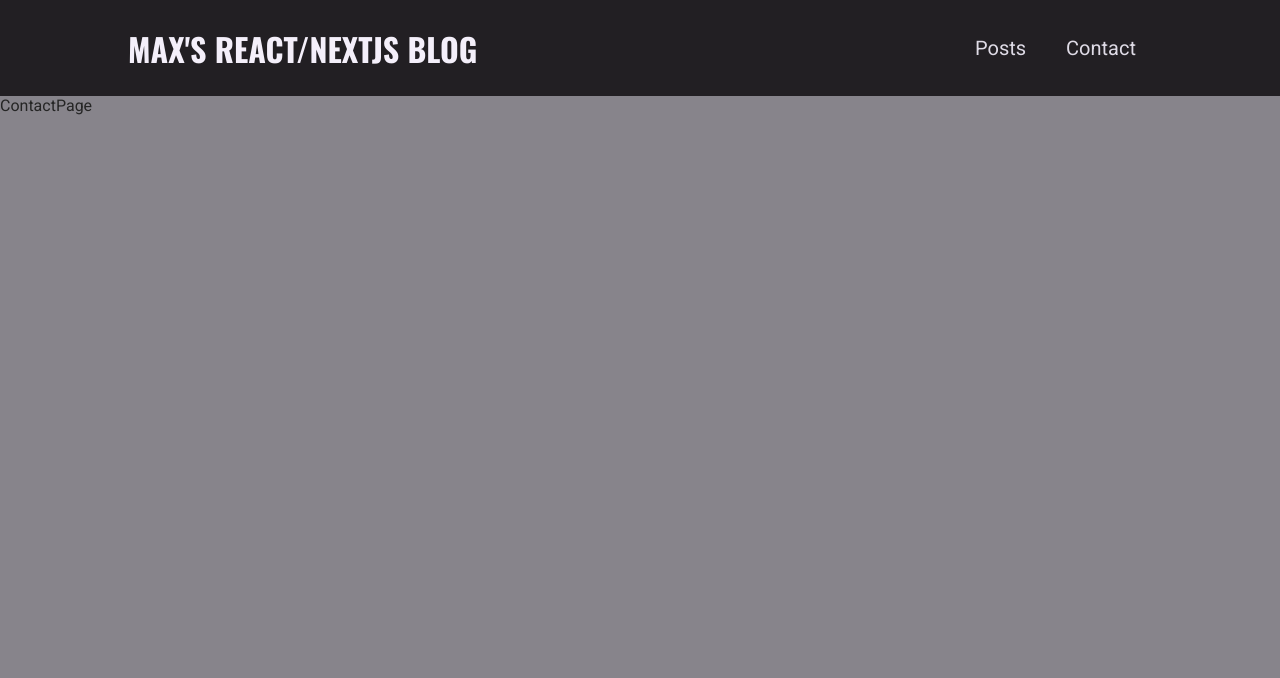
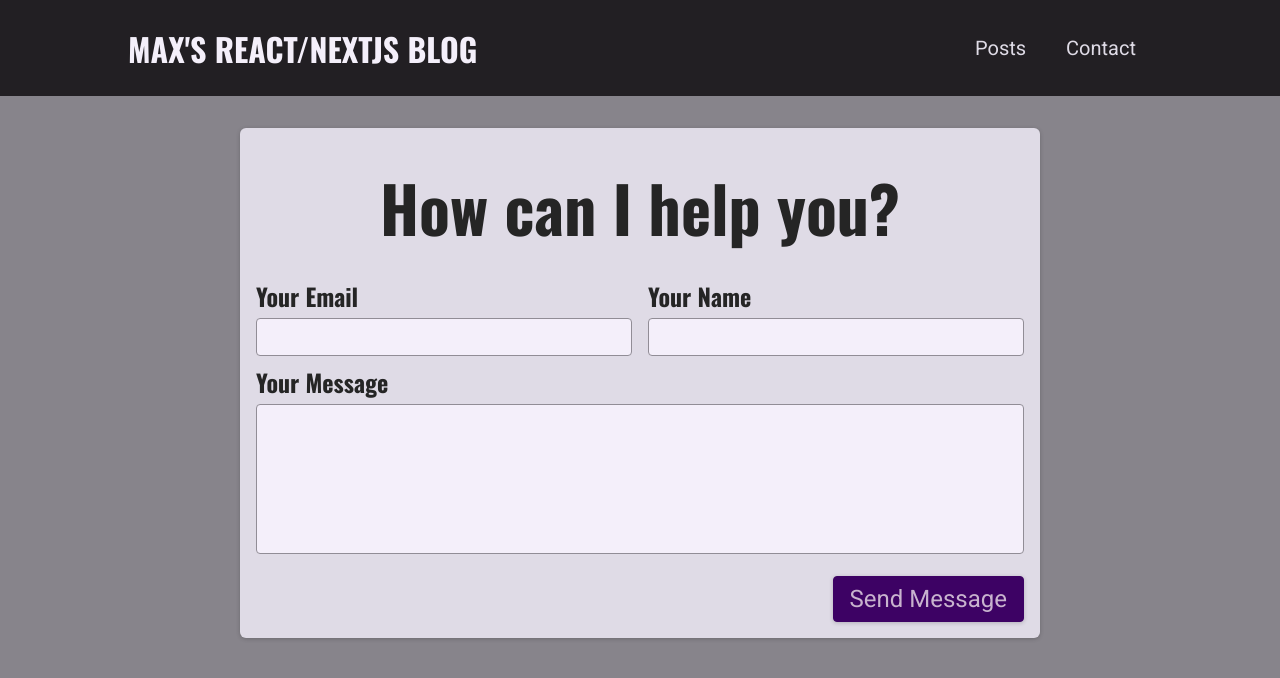
Before and after one commit to epalacio/udemy-nextjs-blog-project, a Next.js app: page /contact in a window 1280 px wide. Shown: the top 678 px of the page. Built offline with nearby package versions, Linux system fonts and the light colour scheme.

Commit message:
added the contact section and connected to mongoDB

```diff
--- /dev/null
+++ b/components/contact/contact-form.js
@@ -0,0 +1,72 @@
+import { useState } from 'react'
+import classes from './contact-form.module.css'
+
+const ContactForm = () => {
+	const [enteredEmail, setEnteredEmail] = useState('')
+	const [enteredName, setEnteredName] = useState('')
+	const [enteredMessage, setEnteredMessage] = useState('')
+
+	const sendMessageHander = (event) => {
+		event.preventDefault()
+
+		fetch('/api/contact', {
+			method: 'POST',
+			body: JSON.stringify({
+				email: enteredEmail,
+				name: enteredName,
+				message: enteredMessage,
+			}),
+			headers: {
+				'Content-Type': 'application/json',
+			},
+		})
+	}
+
+	return (
+		<section className={classes.contact}>
+			<h1>How can I help you?</h1>
+			<form className={classes.form} onSubmit={sendMessageHander}>
+				<div className={classes.controls}>
+					<div className={classes.control}>
+						<label htmlFor='email'>Your Email</label>
+						<input
+							type='email'
+							name='email'
+							id='email'
+							required
+							value={enteredEmail}
+							onChange={(e) => setEnteredEmail(e.target.value)}
+						/>
+					</div>
+					<div className={classes.control}>
+						<label htmlFor='name'>Your Name</label>
+						<input
+							type='text'
+							name='name'
+							id='name'
+							required
+							value={enteredName}
+							onChange={(e) => setEnteredName(e.target.value)}
+						/>
+					</div>
+				</div>
+				<div className={classes.control}>
+					<label htmlFor='message'>Your Message</label>
+					<textarea
+						name='message'
+						id='message'
+						rows='5'
+						required
+						value={enteredMessage}
+						onChange={(e) => setEnteredMessage(e.target.value)}
+					></textarea>
+				</div>
+				<div className={classes.actions}>
+					<button type='submit'>Send Message</button>
+				</div>
+			</form>
+		</section>
+	)
+}
+
+export default ContactForm
--- /dev/null
+++ b/components/contact/contact-form.module.css
@@ -0,0 +1,73 @@
+.contact {
+    margin: var(--size-8) auto;
+    border-radius: 6px;
+    background-color: var(--color-grey-100);
+    width: 90%;
+    max-width: 50rem;
+    padding: var(--size-4);
+    box-shadow: 0 1px 4px rgba(0, 0, 0, 0.2);
+    font-size: var(--size-6);
+  }
+
+  .contact h1 {
+    font-size: var(--size-8);
+    margin: var(--size-4) 0;
+    text-align: left;
+  }
+
+  .form label {
+    display: block;
+    font-family: 'Oswald', sans-serif;
+    font-weight: bold;
+    margin: var(--size-2) 0 var(--size-1) 0;
+  }
+
+  .form input,
+  .form textarea {
+    font: inherit;
+    padding: var(--size-1);
+    border-radius: 4px;
+    width: 100%;
+    border: 1px solid var(--color-grey-400);
+    background-color: var(--color-grey-50);
+    resize: none;
+  }
+
+  .controls {
+    display: flex;
+    column-gap: 1rem;
+    flex-wrap: wrap;
+  }
+
+  .control {
+    flex: 1;
+    min-width: 10rem;
+  }
+
+  .actions {
+    margin-top: var(--size-4);
+    text-align: right;
+  }
+
+  .form button {
+    font: inherit;
+    cursor: pointer;
+    background-color: var(--color-primary-700);
+    border: 1px solid var(--color-primary-700);
+    padding: var(--size-2) var(--size-4);
+    border-radius: 4px;
+    color: var(--color-primary-50);
+    box-shadow: 0 1px 4px rgba(0, 0, 0, 0.2);
+  }
+
+  .form button:hover {
+    background-color: var(--color-primary-500);
+    border-color: var(--color-primary-500);
+  }
+
+  @media (min-width: 768px) {
+    .contact h1 {
+      font-size: var(--size-16);
+      text-align: center;
+    }
+  }
--- a/package.json
+++ b/package.json
@@ -9,6 +9,7 @@
   },
   "dependencies": {
     "gray-matter": "^4.0.3",
+    "mongodb": "^4.7.0",
     "next": "10.0.6",
     "react": "17.0.1",
     "react-dom": "17.0.1",
--- /dev/null
+++ b/pages/api/contact.js
@@ -0,0 +1,60 @@
+import { MongoClient } from 'mongodb'
+
+const handler = async (req, res) => {
+	if (req.method === 'GET') {
+		res.status(200).json({ message: 'works wekll' })
+	}
+
+	if (req.method === 'POST') {
+		const { email, name, message } = req.body
+
+		if (
+			!email ||
+			!email.includes('@') ||
+			!name ||
+			name.trim() === '' ||
+			!message ||
+			message.trim() === ''
+		) {
+			{
+				res.status(422).json({ message: 'Invalid input' })
+				return
+			}
+		}
+
+		//store in DB
+		const newMessage = {
+			email,
+			name,
+			message,
+		}
+
+		let client
+
+		try {
+			client = await MongoClient.connect(
+				'mongodb+srv://epalacio:Rubik@cluster0.8broq.mongodb.net/my-site?retryWrites=true&w=majority'
+			)
+		} catch (error) {
+			res.status(500).json({ message: 'Could not connect to DB' })
+			return
+		}
+
+		const db = client.db()
+
+		try {
+			const result = await db.collection('messages').insertOne(newMessage)
+			newMessage.id = result.insertedId
+		} catch (error) {
+			client.close()
+			res.status(500).json({ message: 'Storing message failed' })
+			return
+		}
+
+		client.close()
+
+		res.status(201).json({ message: 'Successfully stored message', message: newMessage })
+	}
+}
+
+export default handler
--- a/pages/contact.js
+++ b/pages/contact.js
@@ -1,5 +1,7 @@
+import ContactForm from '../components/contact/contact-form'
+
 const ContactPage = () => {
-	return <div>ContactPage</div>
+	return <ContactForm />
 }
 
 export default ContactPage
```
Also changed, not shown: 1 other file (tests, documents, lock files or other folders).
